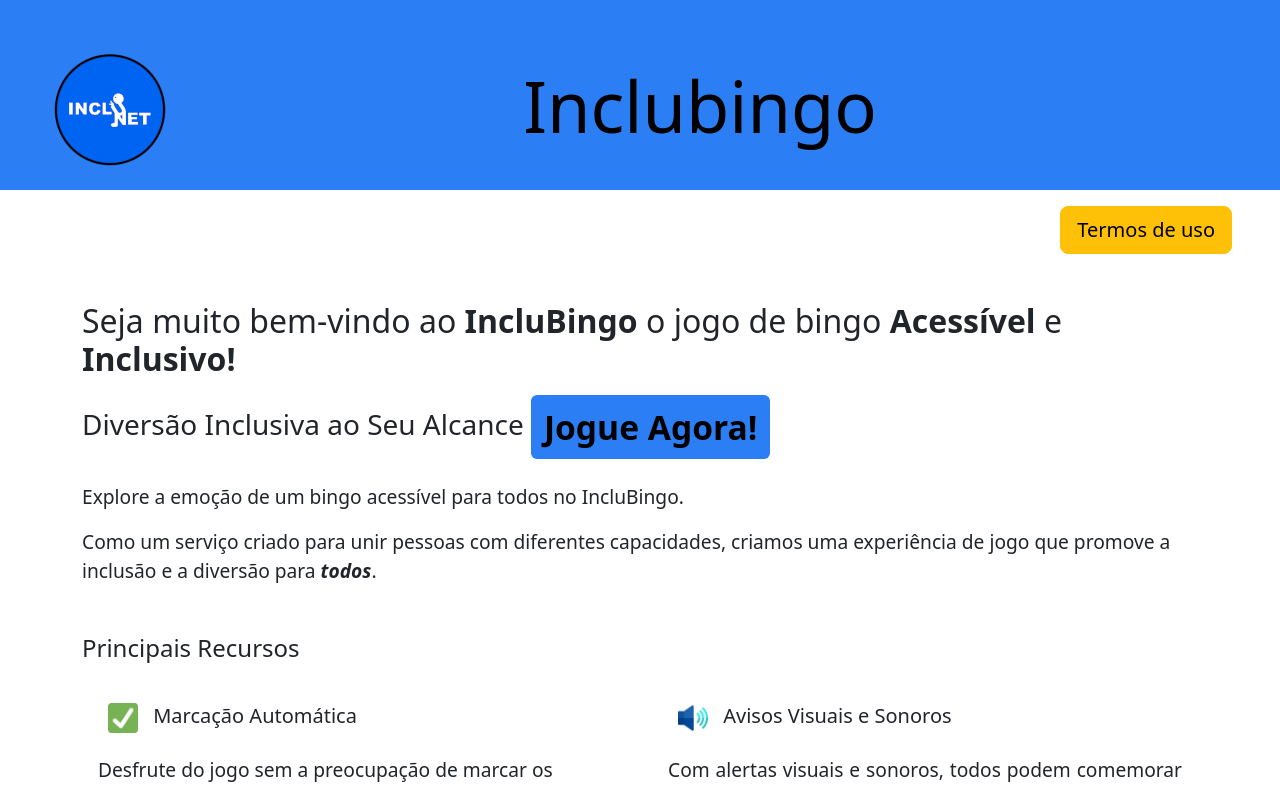
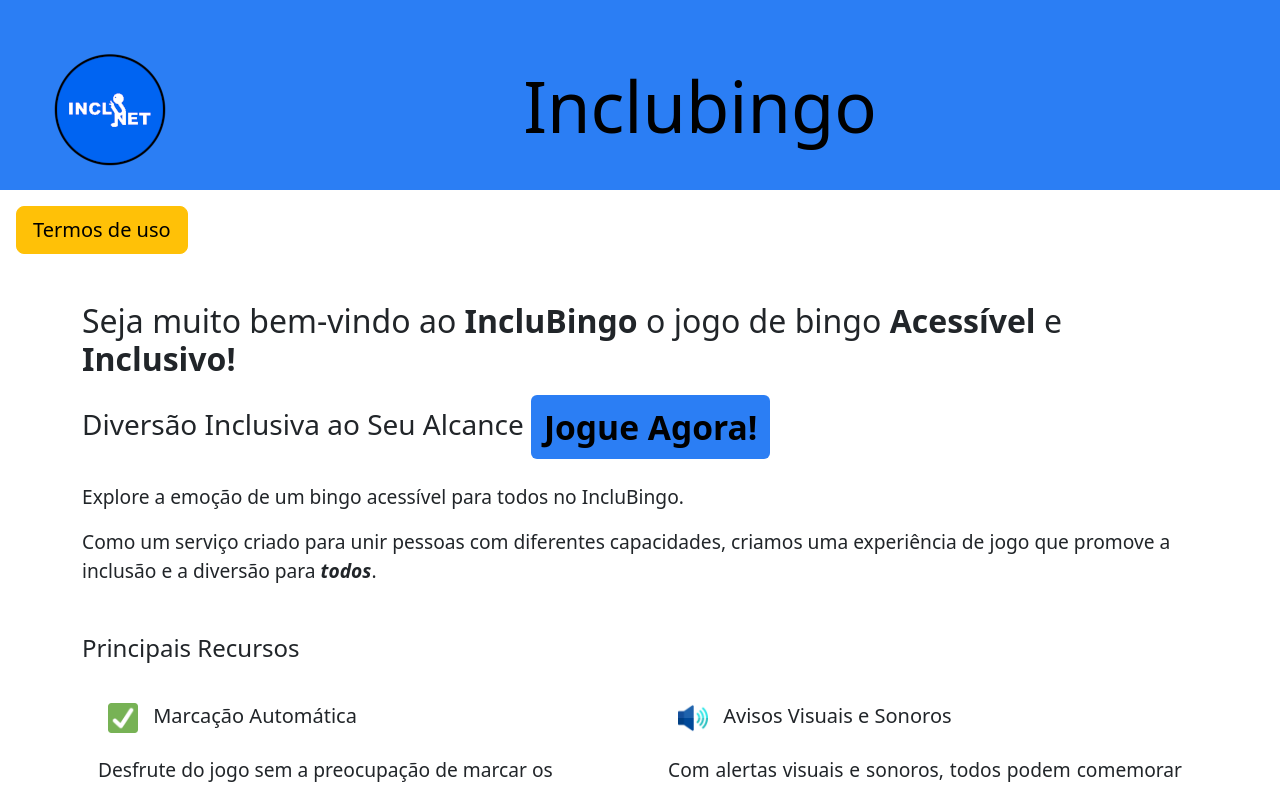
Before and after one commit to inclunet/bin-go, a SvelteKit app in the folder bingo/: page / in a window 1280 px wide. Shown: the top 789 px of the page. Built offline with nearby package versions, Linux system fonts and the light colour scheme.

Commit message:
refactoring term of use button position to improve UX

```diff
--- a/bingo/src/routes/+page.svelte
+++ b/bingo/src/routes/+page.svelte
@@ -4,7 +4,7 @@
 </script>
 
 <PageTitle title="Início" />
-    <div class="d-flex justify-content-end m-3 me-5">
+    <div class="m-3 me-5">
         <a href="/terms" class="btn btn-warning btn-lg">Termos de uso</a>
     </div>
 
```
